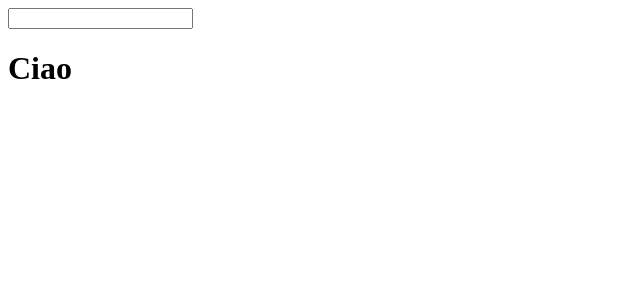
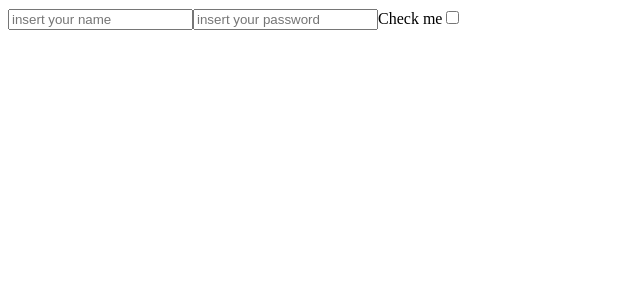
Before and after one commit to Roberta2017/ex-react, a React (Create React App) app in the folder my-app/: page / in a window 1280 px wide. Shown: the top 300 px of the page, without its empty margins (0-640 px from the left). Built offline with nearby package versions, Linux system fonts and the light colour scheme.

Commit message:
esercizio 02 forms

```diff
--- a/my-app/src/App.js
+++ b/my-app/src/App.js
@@ -1,11 +1,13 @@
 import React from "react";
-import {InteractiveWelcome} from './InteractiveWelcome'
+
+import { Login } from "./Login";
 
 
 function App() {
   return (
     <div className="App">
-     <InteractiveWelcome/>
+
+     <Login/>
     </div>
   );
 }
--- /dev/null
+++ b/my-app/src/Login.js
@@ -0,0 +1,40 @@
+import React from "react";
+
+export class Login extends React.Component{
+    state = {
+        name: '',
+        password: '',
+        checked: ''
+
+    }
+handleChange = (event) => {
+    const key = event.target.name;
+    const value = event.target.value;
+    this.setState({[key]: value})
+}
+
+
+handleCheck = ( event) => {
+    const name= event.target.name
+    const check = event.target.checked;
+    this.setState(
+        {[name]: check}
+    )
+}
+
+componentDidUpdate() {
+    console.log(this.state)
+}
+
+    render(){
+        return(
+            <div>
+                <input name="name" placeholder="insert your name" onChange = {this.handleChange}  />
+                <input type="password" placeholder="insert your password" onChange = {this.handleChange} />
+                <label>Check me</label>
+                <input type="checkbox" onChange = {this.handleCheck} />
+            </div>
+        )
+    }
+
+}
```
